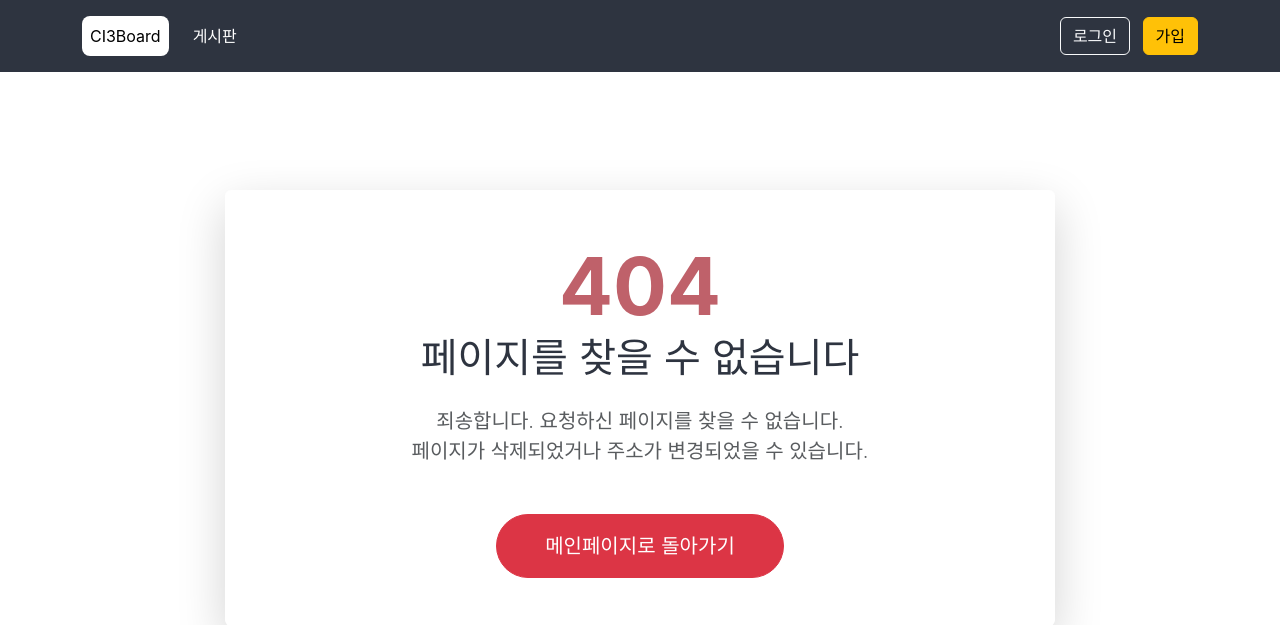
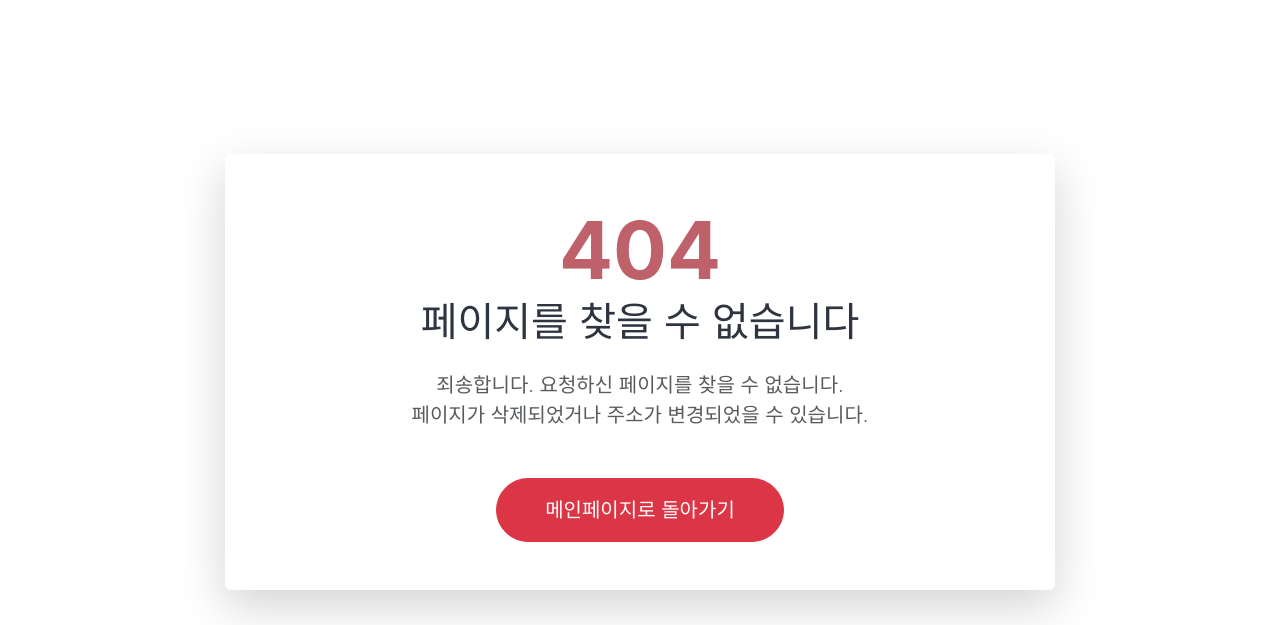
Before and after one commit to nambak/ci-board, a CodeIgniter app: the page made by application/views/errors/html/error_404.php in a window 1280 px wide. Shown: the top 625 px of the page. Run offline with CodeIgniter, Linux system fonts and the light colour scheme.

Commit message:
404 에러 페이지 헤더 적용 삭제

```diff
--- a/application/views/errors/html/error_404.php
+++ b/application/views/errors/html/error_404.php
@@ -30,28 +30,6 @@ defined('BASEPATH') || exit('No direct script access allowed');
     </style>
 </head>
 <body>
-<header class="p-3 text-bg-dark">
-    <div class="container">
-        <div class="d-flex flex-wrap align-items-center justify-content-center justify-content-lg-start">
-            <div class="bg-white text-black p-2 rounded-3 me-3">CI3Board</div>
-            <ul class="nav col-12 col-lg-auto me-lg-auto mb-2 justify-content-center mb-md-0">
-                <li><a href="/board?id=1" class="nav-link px-2 text-white">게시판</a></li>
-            </ul>
-            <div class="text-end">
-                <?php if($this->session->userdata('logged_in')): ?>
-                    <span class="text-white me-3">
-                            <?= $this->session->userdata('user_name') ?>님 환영합니다
-                        </span>
-                    <a href="/logout" class="btn btn-outline-light">로그아웃</a>
-                <?php else: ?>
-                    <a href="/login" class="btn btn-outline-light me-2">로그인</a>
-                    <a href="/register" class="btn btn-warning">가입</a>
-                <?php endif; ?>
-            </div>
-        </div>
-    </div>
-</header>
-
 <div id="container">
     <div class="row w-100 justify-content-center">
         <div class="col-md-8 text-center">
```
